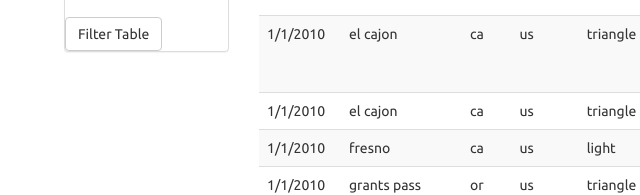
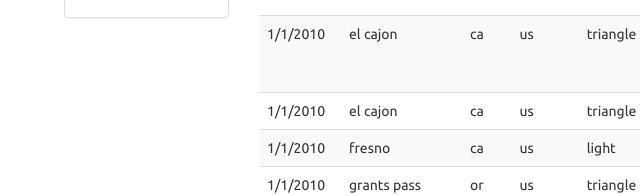
Before and after one commit to aidixon/javascript-challenge, a plain HTML site: page UFO-level-1/index.html in a window 1280 px wide. Shown: the part 798-993 px from the top of the page, 6-646 px from the left. Drawn offline with nearby package versions, Linux system fonts and the light colour scheme.

Commit message:
Updated Readme

```diff
--- a/UFO-level-1/index.html
+++ b/UFO-level-1/index.html
@@ -41,7 +41,6 @@
                       </li>
                     </ul>
                   </div>
-                  <button id="filter-btn" type="button" class="btn btn-default">Filter Table</button>
                 </form>
               </div>
             </div>
```
Also changed, not shown: 2 other files.
